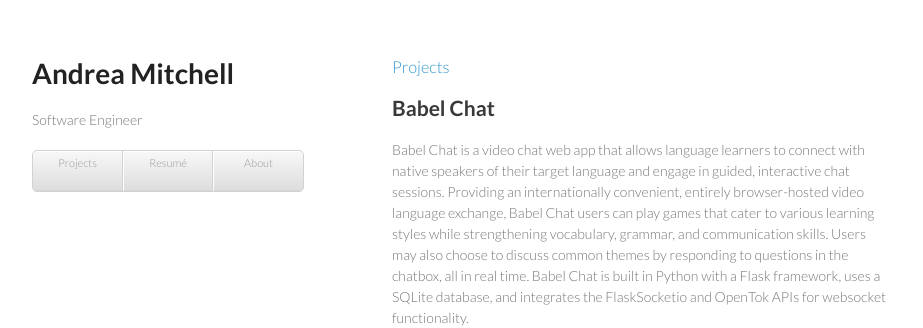
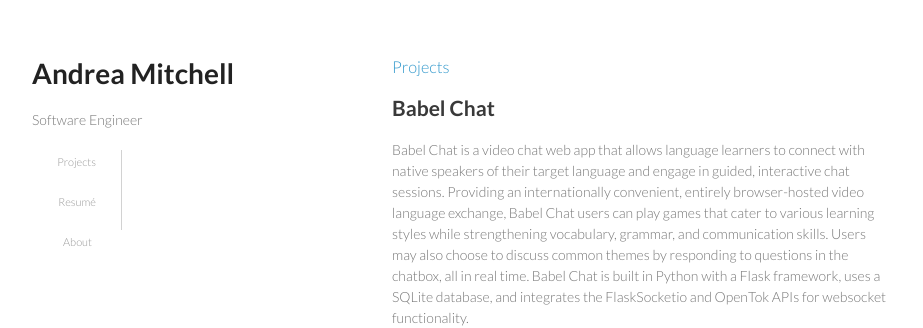
Before and after one commit to amitch23/amitch23.github.io, a plain HTML site: page index.html in a window 1280 px wide. Shown: the top 328 px of the page, without its empty margins (178-1101 px from the left). Drawn offline with Linux system fonts and the light colour scheme.

Commit message:
updated index

```diff
--- a/index.html
+++ b/index.html
@@ -18,7 +18,7 @@
         <h1>Andrea Mitchell</h1>
         <p>Software Engineer</p>
 
-        <ul class ="navigation">
+        <ul>
           <li> <a href="projects.html">Projects</a></li>
           <li> <a href="resume.html">Resumé</a></li>
           <li> <a href="about.html">About</a></li>
--- a/stylesheets/styles.css
+++ b/stylesheets/styles.css
@@ -104,10 +104,10 @@ header {
 header ul {
   list-style:none;
   height:40px;
-
+  width:50px;
   padding:0;
 
-  background: #eee;
+/*  background: #eee;
   background: -moz-linear-gradient(top, #f8f8f8 0%, #dddddd 100%);
   background: -webkit-gradient(linear, left top, left bottom, color-stop(0%,#f8f8f8), color-stop(100%,#dddddd));
   background: -webkit-linear-gradient(top, #f8f8f8 0%,#dddddd 100%);
@@ -118,7 +118,9 @@ header ul {
   border-radius:5px;
   border:1px solid #d2d2d2;
   box-shadow:inset #fff 0 1px 0, inset rgba(0,0,0,0.03) 0 -1px 0;
-  width:270px;
+  width:270px;*/
+
+
 }
 
 header li {
```
